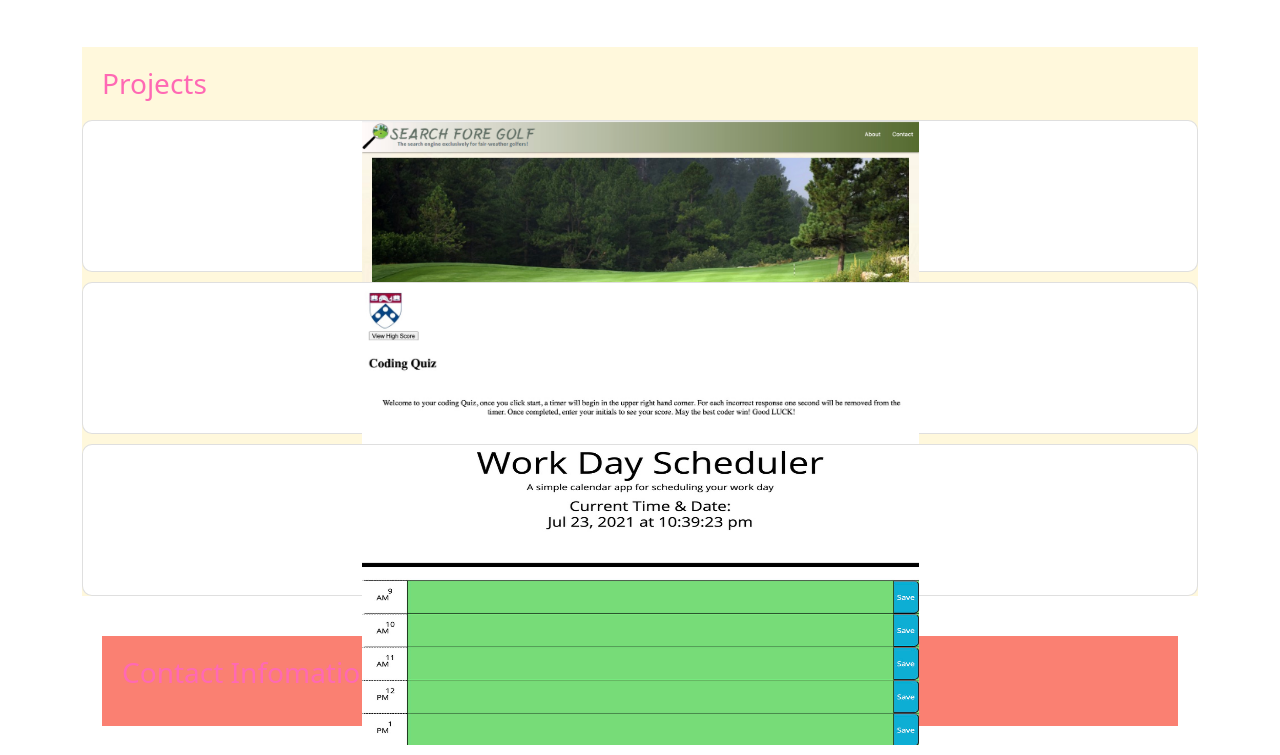
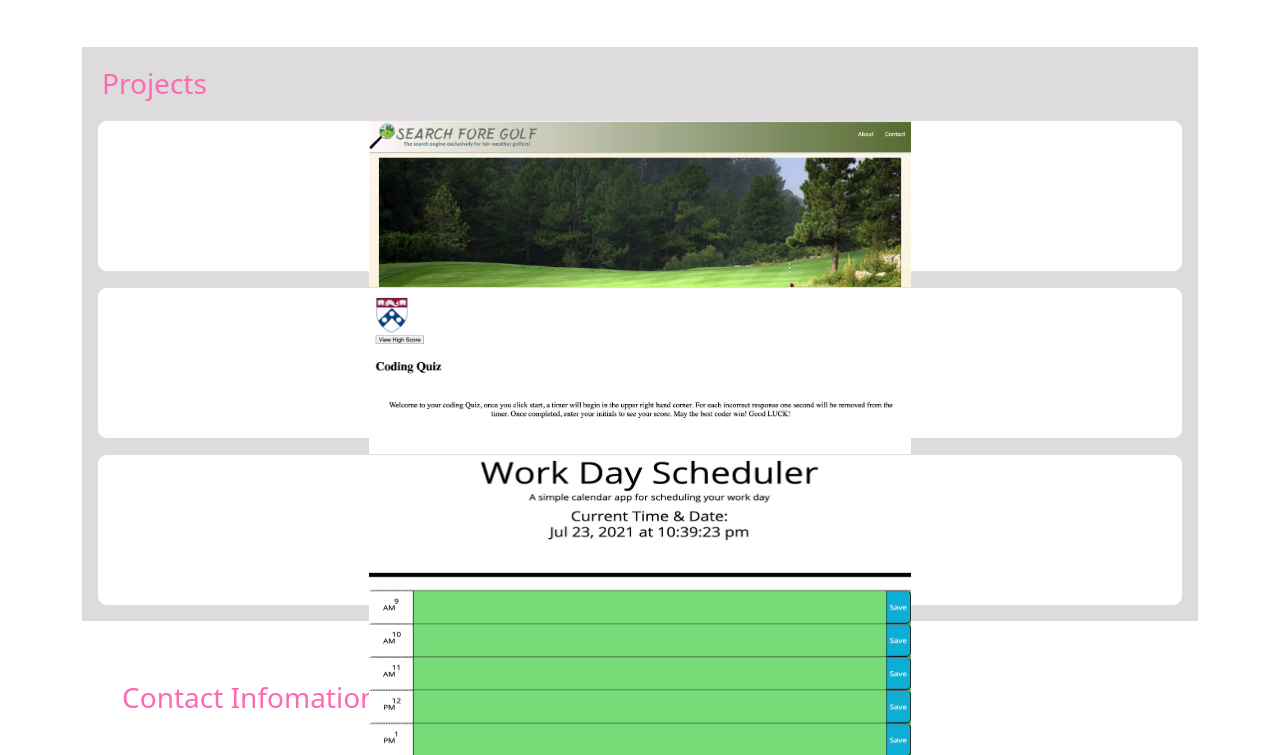
Before and after one commit to catupperman/Cats-Profile, a plain HTML site: page index.html in a window 1280 px wide. Shown: the part 947-1702 px from the top of the page. Drawn offline with nearby package versions, Linux system fonts and the light colour scheme.

Commit message:
footer resolved

```diff
--- a/assets/style.css
+++ b/assets/style.css
@@ -72,7 +72,6 @@ button {
 ul {
     display: flex;
     flex: 1 0 0;
-    list-style-type: none;
     flex-wrap: wrap;
 }
 
@@ -115,7 +114,7 @@ li {
 }
 
 .projects {
-    background-color: cornsilk;
+    background-color: rgb(221, 219, 219);
     width: 100%;
     margin-top: 20px;
     grid-area: projects;
@@ -141,7 +140,7 @@ li {
     box-sizing: border-box;
     flex-wrap: wrap;
     text-align: center;
-    margin-top: 10px;
+    margin: 15px
 }
 .card img {
     max-height: 300px;
@@ -151,7 +150,6 @@ li {
 }
 
 .contact {
-    background-color: salmon;
     margin: 20px;
     display: flex;
     grid-area: contact;
@@ -177,10 +175,6 @@ li {
 #linkedin-icon {
     border-radius: 50%;
     max-height: 50px;
-    display: flex;
-    margin: 20px;
-    color: lavenderblush;
-    float: right;
 }
 
 #github-icon {
@@ -189,6 +183,12 @@ li {
     max-width: 60px;
 
 }
+
+#resume-icon {
+    border-radius: 50%;
+    max-height: 50px;
+    max-width: 60px;
+}
 /* Prevent scroll, and issues when using smaller devices for the parallax*/
 @media only screen and(max-device-width: 1366px) {
     .parallax {
--- a/index.html
+++ b/index.html
@@ -64,6 +64,7 @@
             <p>catupperman@gmail.com</p>
             <a href="http://linkedin.com/in/catherine-upperman-370a97a8" target="_blank"><img id="linkedin-icon" src="assets/images/linkedin-icon.jpeg"></a>
             <a href="https://github.com/catupperman" target="_blank"><img id="github-icon" src="assets/images/githubicon.jpeg"></a>
+            <a href="assets/Catherine’s 2021 Resume.pdf" target="_blank"> <img id="resume-icon" src="assets/images/resume-icon.jpg"> </a>
 
 
         </footer>
```
